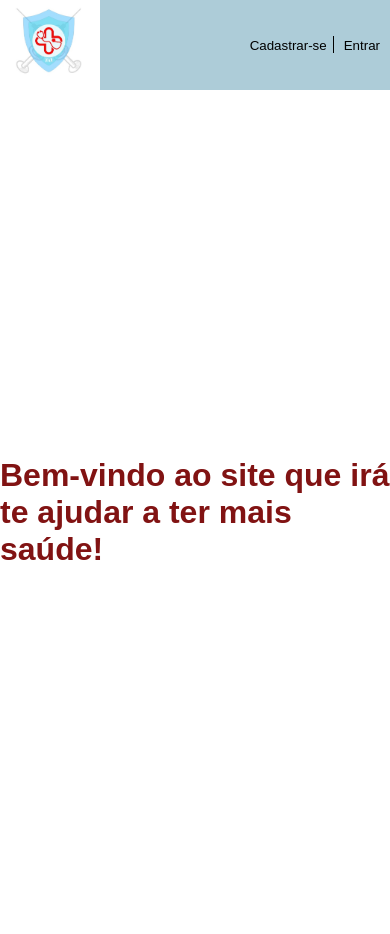
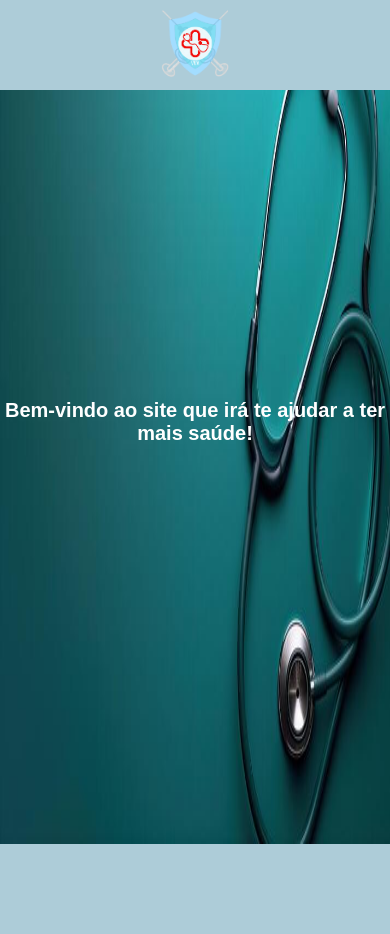
Before and after one commit to danielcosta-BR/CodeVIVA, a PHP site: page / in a window 390 px wide. After the commit the page ends 844 px from the top, so only its background shows below. Run offline with PHP 8.4, Linux system fonts and the light colour scheme.

Commit message:
Configurações avançadas de responsividade 1.4.2

```diff
--- a/index.html
+++ b/index.html
@@ -13,8 +13,8 @@
 <body>
     <header>
         <div class="cabeca">
-            <div><img class="logo" src="Img/Logo 2.0.png"></div>
-            <div class="buttons">
+            <div><img class="logo" src="Img/Logo 2.0 color.png"></div>
+            <div class="buttons buttonsR">
                 <button class="btn1">Cadastrar-se</button><div class="linhaV"></div>
                 <button class="btn1">Entrar</button>
             </div>
@@ -22,11 +22,17 @@
 
     </header>
     <main>
-        <div class="title">
-            <h1>Bem-vindo ao site que irá te ajudar a ter mais saúde!</h1>
-        </div>
+        <section>
+            <div class="title">
+                <h1>Bem-vindo ao site que irá te ajudar a ter mais saúde!</h1>
+            </div>
+        </section>
+        <div class="buttonsDownR">
+                <button class="btn1">Cadastrar-se</button><div class="linhaV"></div>
+                <button class="btn1">Entrar</button>
+            </div>
+    </main>
 
-    </main>
 
 </body>
 </html>
--- a/style.css
+++ b/style.css
@@ -15,7 +15,7 @@
     /* background-image: url(Img/medicbg3.webp); */
     /* background-image: url(Img/postobg1.jpg); */
     /* background-image: url(Img/postobg2.jpg); */
-    /* background-image: url(Img/postobg3.jpg); */
+    background-image: url(Img/postobg3.jpg);
     /* background-image: url(Img/postobg4.jpg); */
     background-repeat: no-repeat;
     background-position: center;
@@ -24,7 +24,7 @@
 
 
 
-main{
+section{
     width: 100%;
     height: 100vh;
     display: flex;
@@ -32,12 +32,13 @@
     align-items: center;
     justify-items: center;
     justify-content: center;
-
+    flex-direction: column;
+    position: fixed;
 }
 
 h1{
     text-decoration: none;
-    color:rgb(0, 0, 0);
+    color:rgb(213, 219, 221);
     font-family: sans-serif;
 }
 
@@ -48,8 +49,8 @@
     justify-content:space-between;
     align-items: center;
     flex-direction: row;
-
-
+    position: fixed;
+    width: 100vw;
 }
 
 .buttons{
@@ -78,19 +79,57 @@
 }
 
 .logo{
-    width: 100px;
+    width: 90px;
     background-color: transparent;
 }
 
+.buttonsDownR{
+        display: none;
+    }
+
 
 @media screen and (max-width: 500px){
+
+    .title{
+        text-align: center;
+    }
+
     h1{
         text-decoration: none;
-        color:rgb(129, 19, 19);
+        color:rgb(255,255,255);
+        font-size: 20px;
+    }
+
+    section{
+        display: flex;
+        justify-content: space-around;
+        align-content: center;
+        align-items: center;
+        justify-items: center;
+        justify-content: center;
+        flex-direction: column
     }
 
     .buttons{
         margin-right: 10px;
     }
 
+    .cabeca{
+        display: flex;
+        background-color: rgb(173, 204, 216);
+        height: 90px;
+        justify-content:center;
+        align-items: center;
+        flex-direction: row;
+        position: fixed;
+        width: 100vw;
+    }
+
+    .buttonsR{
+        display: none;
+    }
+
+    .buttonsDownR{
+        display: block;
+    }
 }
```
Also changed, not shown: Img/Logo 2.0 color.png (added).
